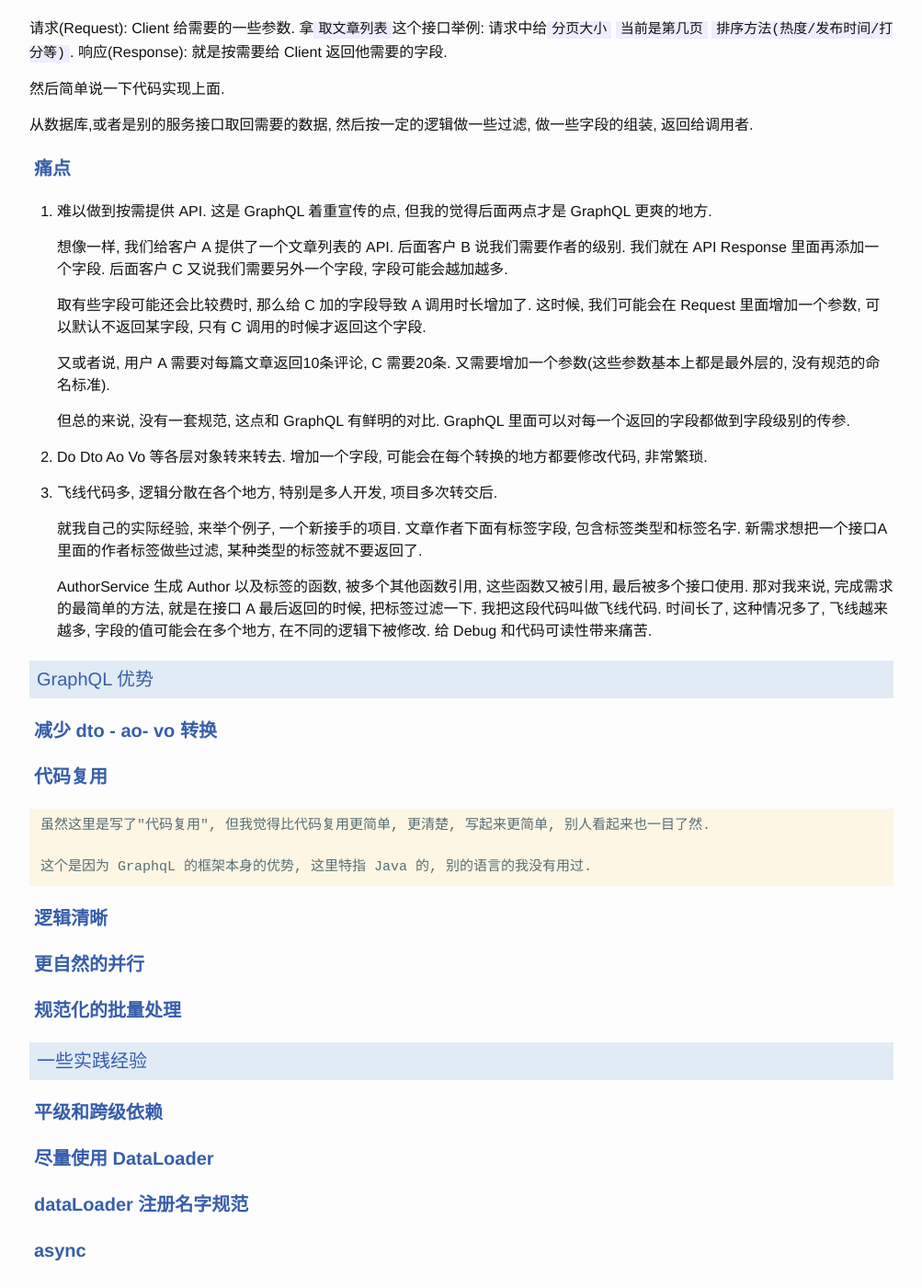
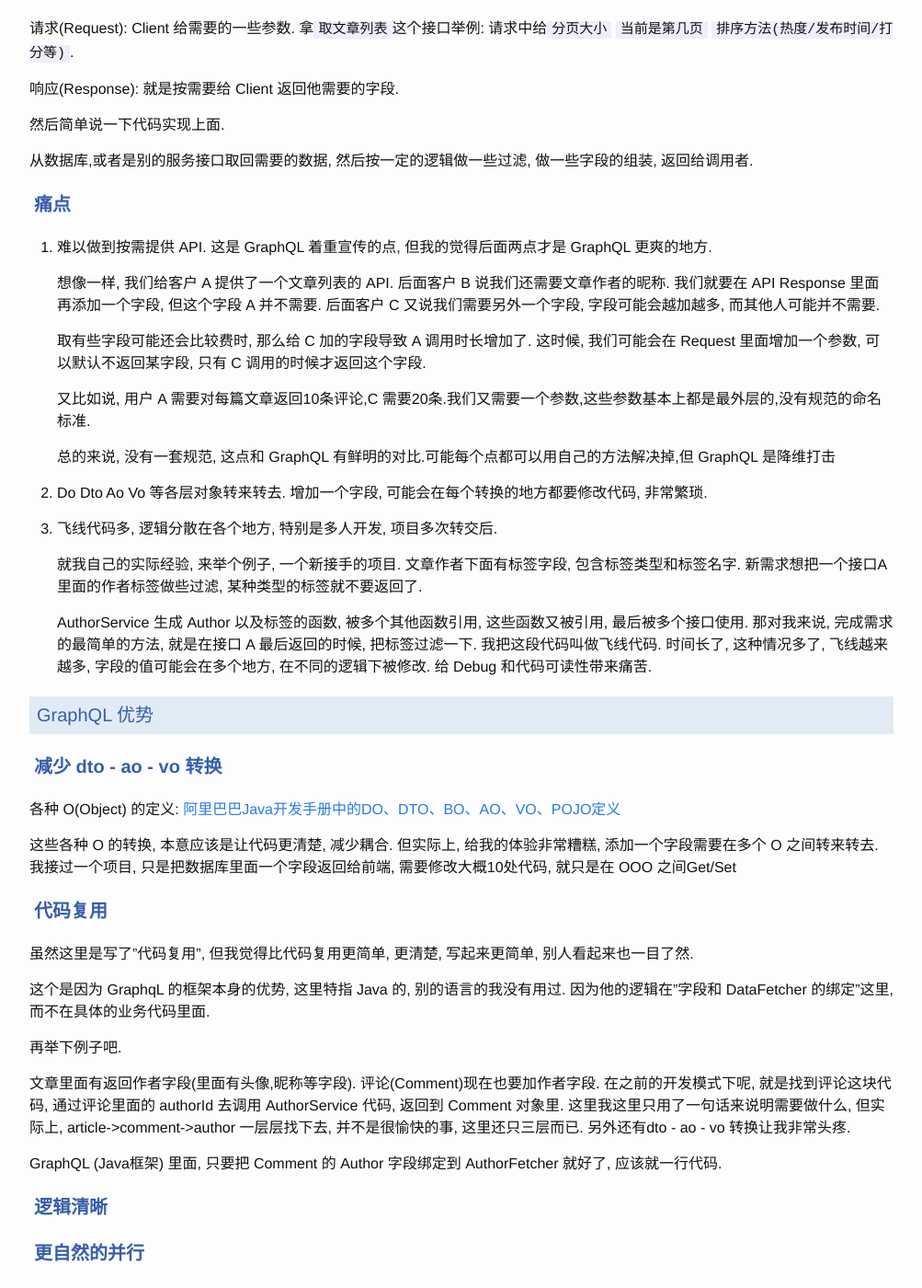
Before and after one commit to childe/ohmycat, a Jekyll site: the page built from _posts/2020-03-23-graphql-java.md, in a window 1280 px wide and 1400 px high, scrolled down 498 px. Shown: the whole window at 92% size, without its empty margins (138-1141 px from the left). Built offline with Jekyll 4.4.1, drawn with Linux system fonts in a browser that asks for light colours.

Commit message:
modified:   _posts/2020-03-23-graphql-java.md

```diff
--- a/_posts/2020-03-23-graphql-java.md
+++ b/_posts/2020-03-23-graphql-java.md
@@ -16,6 +16,7 @@ date: 2020-03-23T17:12:35+0800
 先说 API 协议设计上面.
 
 请求(Request): Client 给需要的一些参数. 拿`取文章列表`这个接口举例: 请求中给`分页大小` `当前是第几页` `排序方法(热度/发布时间/打分等)`.
+
 响应(Response): 就是按需要给 Client 返回他需要的字段.
 
 然后简单说一下代码实现上面.
@@ -27,13 +28,13 @@ date: 2020-03-23T17:12:35+0800
 
 1. 难以做到按需提供 API. 这是 GraphQL 着重宣传的点, 但我的觉得后面两点才是 GraphQL 更爽的地方.
 
-    想像一样, 我们给客户 A 提供了一个文章列表的 API. 后面客户 B 说我们需要作者的级别. 我们就在 API Response 里面再添加一个字段. 后面客户 C 又说我们需要另外一个字段, 字段可能会越加越多.
+    想像一样, 我们给客户 A 提供了一个文章列表的 API. 后面客户 B 说我们还需要文章作者的昵称. 我们就要在 API Response 里面再添加一个字段, 但这个字段 A 并不需要. 后面客户 C 又说我们需要另外一个字段, 字段可能会越加越多, 而其他人可能并不需要.
 
     取有些字段可能还会比较费时, 那么给 C 加的字段导致 A 调用时长增加了. 这时候, 我们可能会在 Request 里面增加一个参数, 可以默认不返回某字段, 只有 C 调用的时候才返回这个字段.
 
-    又或者说, 用户 A 需要对每篇文章返回10条评论, C 需要20条. 又需要增加一个参数(这些参数基本上都是最外层的, 没有规范的命名标准).
+    又比如说, 用户 A 需要对每篇文章返回10条评论,C 需要20条.我们又需要一个参数,这些参数基本上都是最外层的,没有规范的命名标准.
 
-    但总的来说, 没有一套规范, 这点和 GraphQL 有鲜明的对比. GraphQL 里面可以对每一个返回的字段都做到字段级别的传参.
+    总的来说, 没有一套规范, 这点和 GraphQL 有鲜明的对比.可能每个点都可以用自己的方法解决掉,但 GraphQL 是降维打击
 
 2. Do Dto Ao Vo 等各层对象转来转去. 增加一个字段, 可能会在每个转换的地方都要修改代码, 非常繁琐.
 
@@ -45,13 +46,24 @@ date: 2020-03-23T17:12:35+0800
 
 ## GraphQL 优势
 
-### 减少 dto - ao- vo 转换
+### 减少 dto - ao - vo 转换
+
+各种 O(Object) 的定义: [阿里巴巴Java开发手册中的DO、DTO、BO、AO、VO、POJO定义](https://www.cnblogs.com/EasonJim/p/7967999.html)
+
+这些各种 O 的转换, 本意应该是让代码更清楚, 减少耦合. 但实际上, 给我的体验非常糟糕, 添加一个字段需要在多个 O 之间转来转去. 我接过一个项目, 只是把数据库里面一个字段返回给前端, 需要修改大概10处代码, 就只是在 OOO 之间Get/Set
 
 ### 代码复用
 
-    虽然这里是写了"代码复用", 但我觉得比代码复用更简单, 更清楚, 写起来更简单, 别人看起来也一目了然.
+虽然这里是写了"代码复用", 但我觉得比代码复用更简单, 更清楚, 写起来更简单, 别人看起来也一目了然.
 
-    这个是因为 GraphqL 的框架本身的优势, 这里特指 Java 的, 别的语言的我没有用过.
+这个是因为 GraphqL 的框架本身的优势, 这里特指 Java 的, 别的语言的我没有用过. 因为他的逻辑在"字段和 DataFetcher 的绑定"这里, 而不在具体的业务代码里面.
+
+再举下例子吧.
+
+文章里面有返回作者字段(里面有头像,昵称等字段). 评论(Comment)现在也要加作者字段. 在之前的开发模式下呢, 就是找到评论这块代码, 通过评论里面的 authorId 去调用 AuthorService 代码, 返回到 Comment 对象里. 这里我这里只用了一句话来说明需要做什么, 但实际上, article->comment->author 一层层找下去, 并不是很愉快的事, 这里还只三层而已. 另外还有dto - ao - vo 转换让我非常头疼.
+
+GraphQL (Java框架) 里面, 只要把 Comment 的 Author 字段绑定到 AuthorFetcher 就好了, 应该就一行代码.
+
 
 ### 逻辑清晰
 
```
